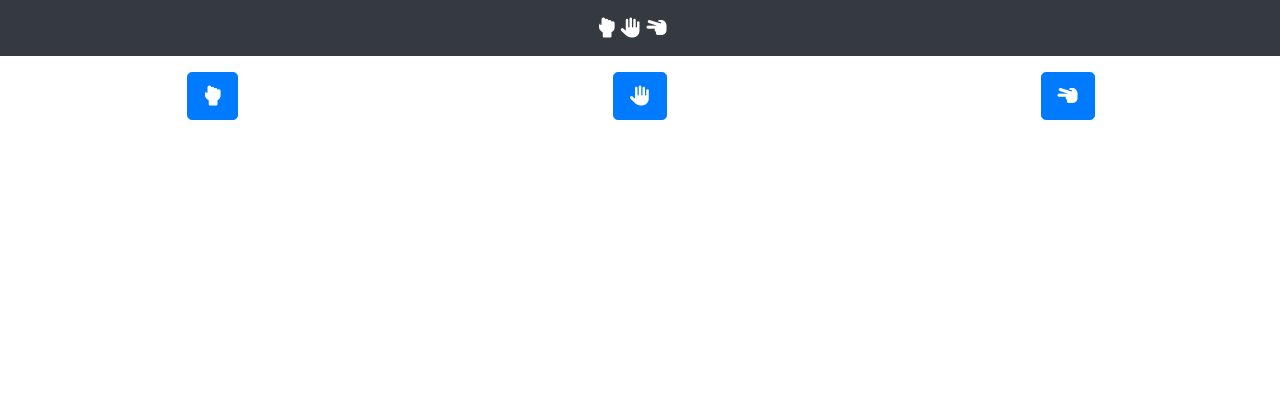
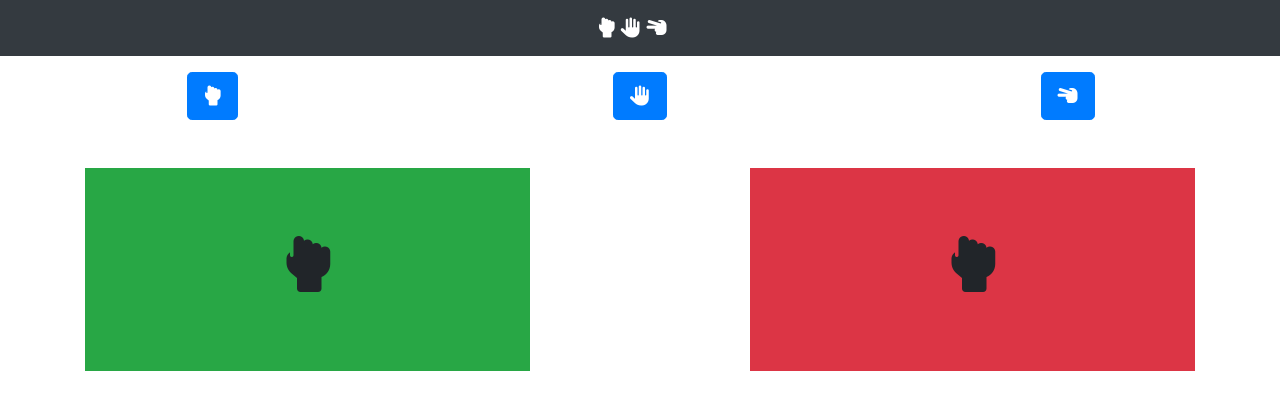
Before and after one commit to bcbrian/simple-rock-paper-scissors, a website: page index.html in a window 1280 px wide. Drawn offline with nearby package versions, Linux system fonts and the light colour scheme.

Commit message:
added the action result

```diff
--- a/index.html
+++ b/index.html
@@ -43,6 +43,26 @@
           <button class="btn btn-lg btn-primary" onclick="decideWinner('s')">
             <i class="fas fa-hand-scissors"></i>
           </button>
+        </div>
+      </div>
+      <div class="row justify-content-between mt-5">
+        <div class="col-5">
+          <div class="jumbotron jumbotron-fluid bg-success">
+            <div class="container">
+              <h1 class="display-4 text-center">
+                <i class="fas fa-hand-rock"></i>
+              </h1>
+            </div>
+          </div>
+        </div>
+        <div class="col-5">
+          <div class="jumbotron jumbotron-fluid bg-danger">
+            <div class="container">
+              <h1 class="display-4 text-center">
+                <i class="fas fa-hand-rock"></i>
+              </h1>
+            </div>
+          </div>
         </div>
       </div>
     </div>
```
